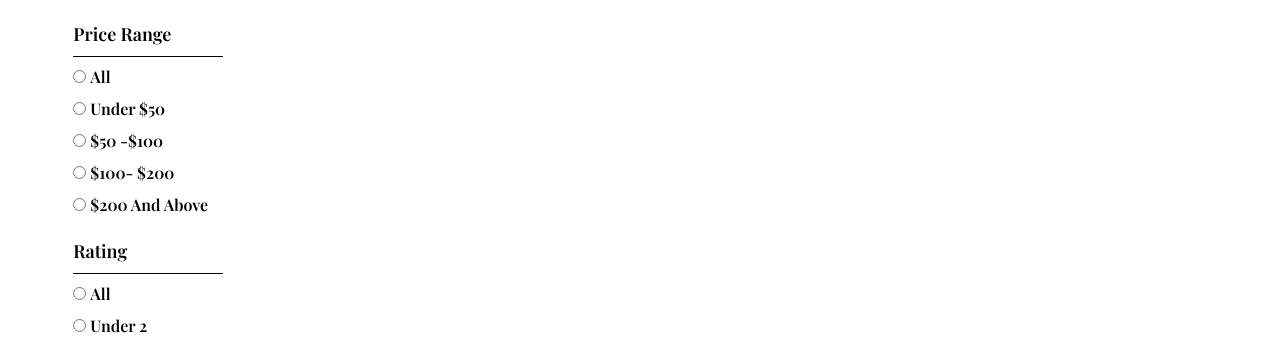
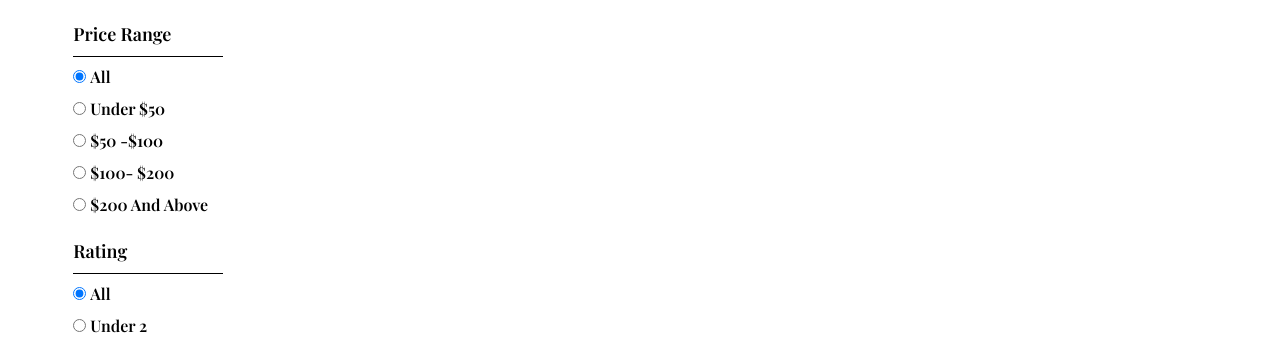
Before and after one commit to amalverse/E-Commerce-Website-Frontend-Development, a React (Vite) app: page /shop in a window 1280 px wide. Shown: the part 561-910 px from the top of the page. Built offline with nearby package versions, Linux system fonts and the light colour scheme; no server answers.

Commit message:
updating shop filtering page

```diff
--- a/src/pages/shop/ShopFiltering.jsx
+++ b/src/pages/shop/ShopFiltering.jsx
@@ -42,9 +42,11 @@ const ShopFiltering = ({
               name="ratingRange"
               id="ratingRange"
               checked={
-                filtersState.priceRange &&
-                filtersState.priceRange.min === range.min &&
-                filtersState.priceRange.max === range.max
+                filtersState.priceRange === "all"
+                  ? range.label === "All"
+                  : filtersState.priceRange &&
+                    filtersState.priceRange.min === range.min &&
+                    filtersState.priceRange.max === range.max
               }
               onChange={() =>
                 setFiltersState({ ...filtersState, priceRange: range })
@@ -66,9 +68,11 @@ const ShopFiltering = ({
               name="priceRange"
               id="priceRange"
               checked={
-                filtersState.ratingRange &&
-                filtersState.ratingRange.min === range.min &&
-                filtersState.ratingRange.max === range.max
+                filtersState.ratingRange === "all"
+                  ? range.label === "All"
+                  : filtersState.ratingRange &&
+                    filtersState.ratingRange.min === range.min &&
+                    filtersState.ratingRange.max === range.max
               }
               onChange={() =>
                 setFiltersState({ ...filtersState, ratingRange: range })
--- a/src/pages/shop/ShopPage.jsx
+++ b/src/pages/shop/ShopPage.jsx
@@ -35,8 +35,8 @@ const ShopPage = () => {
   // state to manage filters
   const [filtersState, setFiltersState] = useState({
     category: "all",
-    priceRange: null,
-    ratingRange: null,
+    priceRange: "all",
+    ratingRange: "all",
   });
 
   // fetch products from the store
@@ -56,7 +56,7 @@ const ShopPage = () => {
     }
 
     // Filter By Price Range
-    if (filtersState.priceRange) {
+    if (filtersState.priceRange && filtersState.priceRange !== "all") {
       const { min, max } = filtersState.priceRange;
       result = result.filter(
         (product) => product.price >= min && product.price <= max
@@ -64,7 +64,7 @@ const ShopPage = () => {
     }
 
     // Filter By Ratings
-    if (filtersState.ratingRange) {
+    if (filtersState.ratingRange && filtersState.ratingRange !== "all") {
       const { min, max } = filtersState.ratingRange;
       result = result.filter(
         (product) => product.rating.rate >= min && product.rating.rate <= max
@@ -83,8 +83,8 @@ const ShopPage = () => {
   const clearFilters = () => {
     setFiltersState({
       category: "all",
-      priceRange: null,
-      rating: null,
+      priceRange: "all",
+      ratingRange: "all",
     });
   };
 
```
